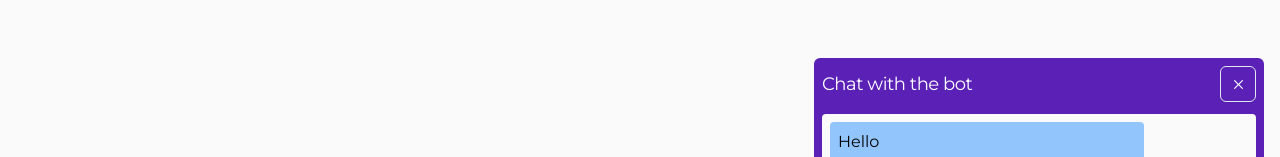
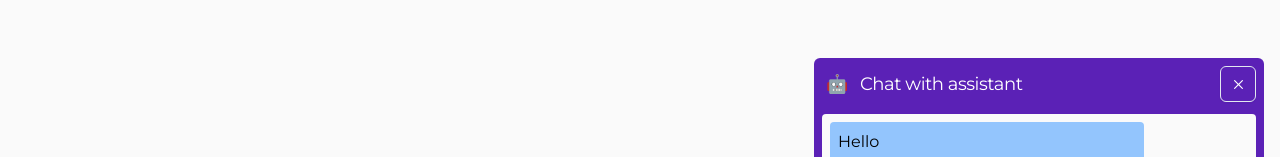
Before and after one commit to brdebr/chatbot-form-filler, a Next.js app: page / in a window 1280 px wide. Both pictures are taken after a click on the button 1236 px from the left and 756 px from the top of the page. Shown: the part 176-333 px from the top of the page. Built offline with nearby package versions, Linux system fonts and the light colour scheme.

Commit message:
Small UI improvements

```diff
--- a/app/components/basic/h4.tsx
+++ b/app/components/basic/h4.tsx
@@ -6,7 +6,7 @@ import React, { ReactNode } from 'react';
 
 const TypographyH4Variants = cva(
   `
-    text-xl
+    text-lg
     md:text-lg
     tracking-tight
     ${theme_styles.default_text_color}
@@ -34,10 +34,10 @@ type TypographyH4Props = {
 export function TypographyH4({ className, children, ...rest }: TypographyH4Props) {
 
   return (
-    <h1 className={cn(TypographyH4Variants({ ...rest, className}))}>
+    <h4 className={cn(TypographyH4Variants({ ...rest, className}))}>
       <span className={cn(TypographyH4Variants({underlined: rest.underlined}))}>
         {children}
       </span>
-    </h1>
+    </h4>
   );
 }
--- a/app/components/chat-trigger-button.tsx
+++ b/app/components/chat-trigger-button.tsx
@@ -40,8 +40,9 @@ export function ChatTriggerButton(props: {
         <div className={cn(`
           flex justify-between items-center
         `)}>
-          <TypographyH4 className="dark">
-            Chat with the bot
+          <TypographyH4 className="dark ml-1">
+            <span className="inline-block mr-3">🤖</span>
+            Chat with assistant
           </TypographyH4>
           <Button
             onClick={() => setIsChatOpen(false)}
```
